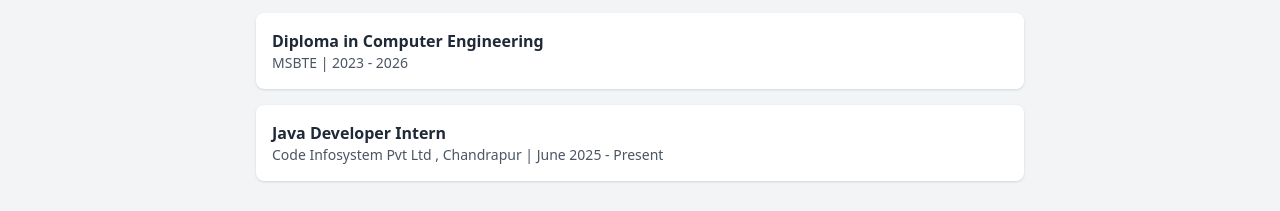
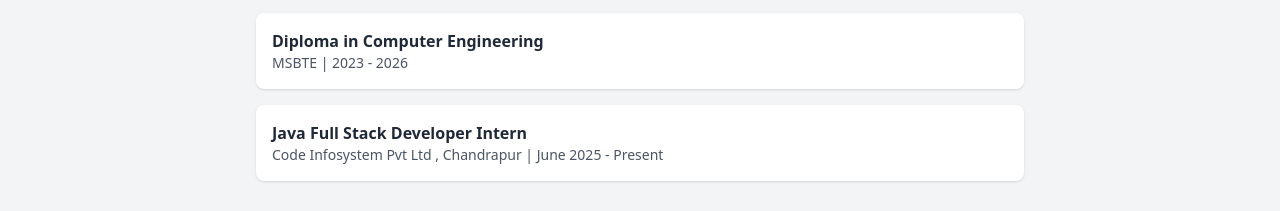
Before and after one commit to adityaj143/My-portfolio, a plain HTML site: page index.html in a window 1280 px wide. Shown: the part 1251-1462 px from the top of the page. Drawn offline with nearby package versions, Linux system fonts and the light colour scheme.

Commit message:
Update index.html

```diff
--- a/index.html
+++ b/index.html
@@ -111,7 +111,7 @@
           <p class="text-sm text-gray-600 dark:text-gray-300">MSBTE | 2023 - 2026</p>
         </div>
         <div class="bg-white dark:bg-gray-700 rounded-lg p-4 shadow">
-          <p class="font-semibold">Java Developer Intern</p>
+          <p class="font-semibold">Java Full Stack Developer Intern</p>
           <p class="text-sm text-gray-600 dark:text-gray-300">Code Infosystem Pvt Ltd , Chandrapur | June 2025 - Present</p>
         </div>
       </div>
```
